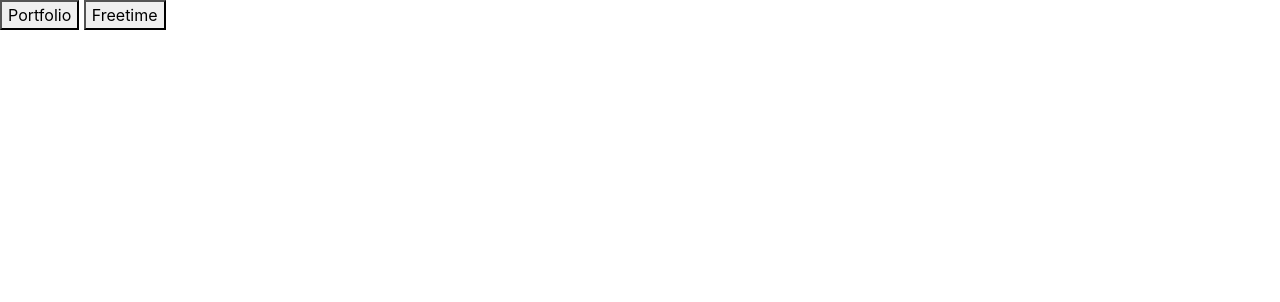
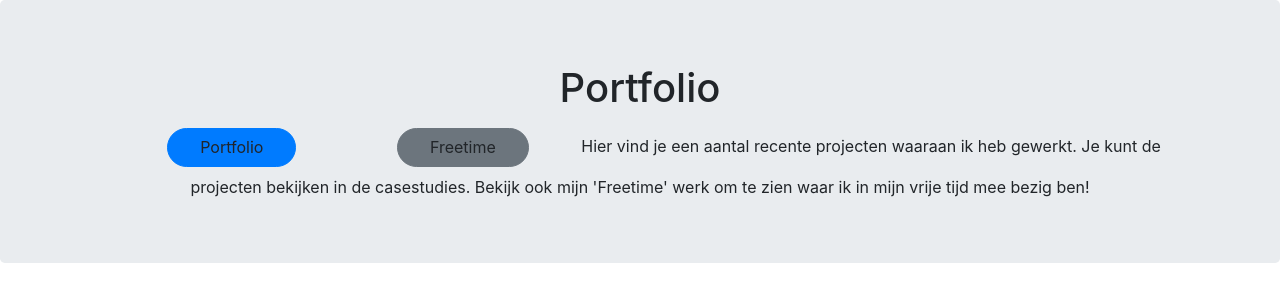
Before and after one commit to kevin2106/website-ralph, a PHP site: page / in a window 1280 px wide. Shown: the part 56-358 px from the top of the page. Run offline with PHP 8.4, Linux system fonts and the light colour scheme; data that the repository does not hold is empty.

Commit message:
Added html for projects

```diff
--- a/css/style.css
+++ b/css/style.css
@@ -11,3 +11,11 @@
     padding-right: 3em;
     padding-left: 3em;
 }
+
+/* ---- Buttons ---- */
+.btn {
+    border-radius: 2em;
+    padding: 0.4em 2em 0.4em 2em;
+    margin-left: 3em;
+    margin-right: 3em;
+}
--- a/db.php
+++ b/db.php
@@ -4,36 +4,12 @@ $username = "root";
 $password = "";
 $database = "ralphouse.com";
 
-$i = $_REQUEST["i"];
+$value = $_GET['i'];
 
-//echo $i;
-
-// Create connection
 $conn = new mysqli($servername, $username, $password);
-
 // Check connection
 if ($conn->connect_error) {
     die("Connection failed: " . $conn->connect_error);
 }
-//echo "Connected successfully";
-
 mysqli_select_db($conn, "ralphouse.com");
-$sql = "SELECT * FROM projects WHERE projectType = '".$i."'";
-$result = mysqli_query($conn, $sql);
-
-    echo "<table>";
-    echo "<tr>";
-    echo "<th>Name</th>";
-    echo "</tr>";
-while ($row = mysqli_fetch_array($result)) {
-    echo $row['name'];
-    echo "<tr>";
-    echo "<td>" . $row['name'] . "</td>";
-    echo "</tr>";
-
-    //echo "<span>" . $row['name'] . "</span>";
-}
-    echo "</table>";
-
-mysqli_close($conn);
 ?>
--- a/index.php
+++ b/index.php
@@ -10,11 +10,29 @@
     <link rel="stylesheet" type="text/css" href="css/bootstrap.css"/>
     <link rel="stylesheet" type="text/css" media="screen" href="css/style.css" />
 </head>
-<body>
+<body onload="loadFunction()">
     <?php include("html/navbar.html"); ?>
-    <button onClick="projectsType('FT')">Portfolio</button>
-    <button onClick="projectsType('PF')">Freetime</button>
-    <span id="data"></span>
+
+    <section id="projects">
+    <div class="jumbotron text-center">
+        <div class="container">
+            <h1 class="jumbotron-heading">Portfolio</h1>
+            <a class="btn btn-primary my-2" onClick="projectsType('PF')">Portfolio</a>
+            <a class="btn btn-secondary my-2" onClick="projectsType('FT')">Freetime</a>
+
+
+            <span id="projects-info">Hier vind je een aantal recente projecten waaraan ik heb gewerkt. Je kunt de projecten bekijken in de casestudies.
+            Bekijk ook mijn 'Freetime' werk om te zien waar ik in mijn vrije tijd mee bezig ben!</span>
+
+            <div class="projectsImages">
+
+            </div>
+            <div id="data"></div>
+
+        </div>
+    </div>
+
+    </section>
     <script src="js/jquery-3.3.1.js"></script>
     <script src="js/bootstrap.js"> </script>
     <script src="js/scripts.js"></script>
--- a/js/scripts.js
+++ b/js/scripts.js
@@ -1,7 +1,18 @@
-var selectedType;
+var selectedType = "PF";
 function projectsType(type) {
     selectedType = type;
     getProjects(selectedType);
+}
+
+function loadFunction(){
+    var xmlHttp = new XMLHttpRequest();
+    xmlHttp.onreadystatechange = function () {
+        if (this.readyState == 4 && this.status == 200) {
+            document.getElementById("data").innerHTML = this.responseText;
+        }
+    };
+    xmlHttp.open("GET", "project.php?i=" + selectedType, true);
+    xmlHttp.send();
 }
 
 
@@ -15,7 +26,7 @@ function getProjects(selectedType) {
                 document.getElementById("data").innerHTML = this.responseText;
             }
         };
-        xmlHttp.open("GET", "db.php?i=" + selectedType, true);
+        xmlHttp.open("GET", "project.php?i=" + selectedType, true);
         xmlHttp.send();
     }
 }
```
Also changed, not shown: project.php (+31 -0 lines), images/Fluid.png (added), images/Test.png (added).
